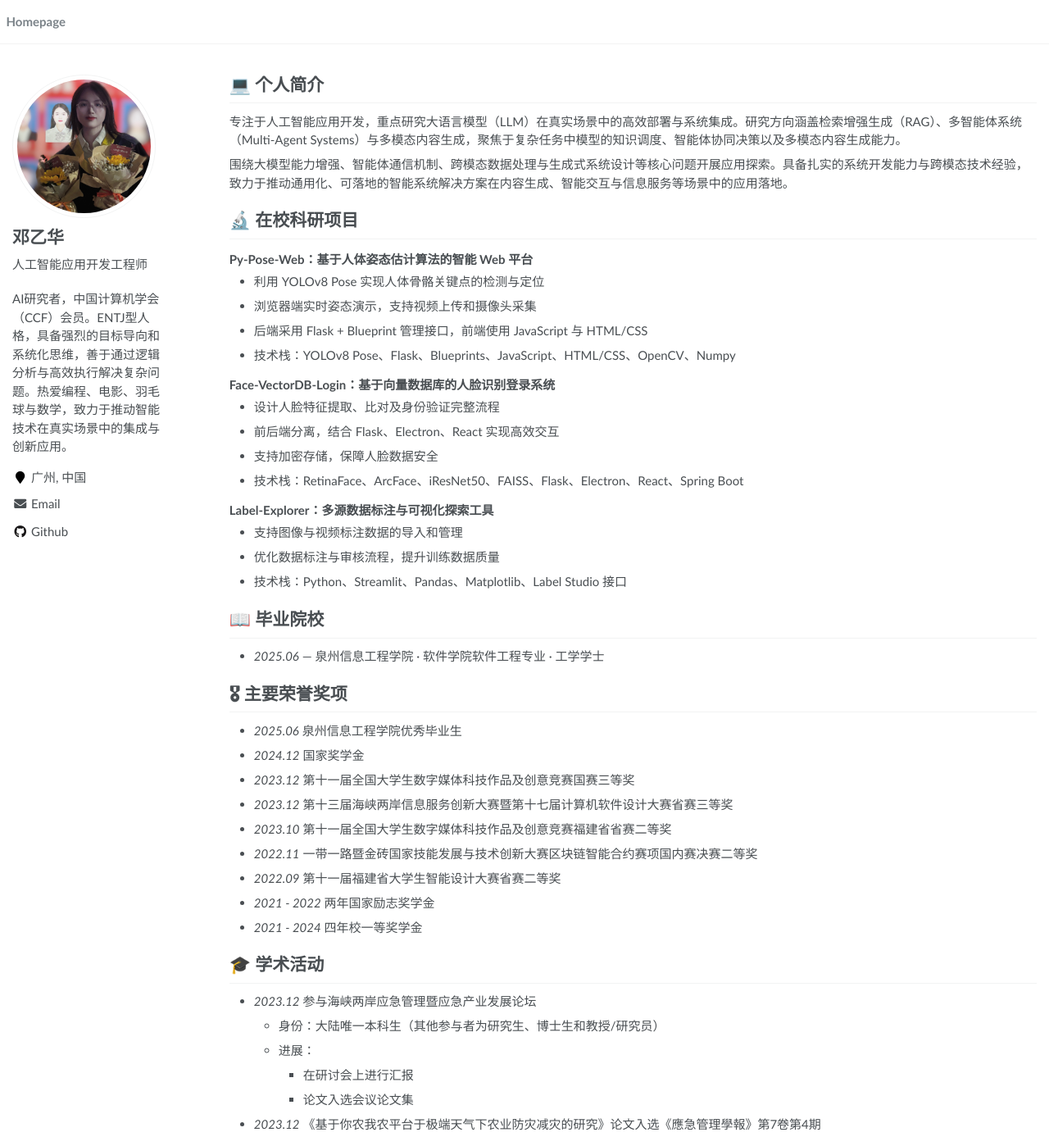
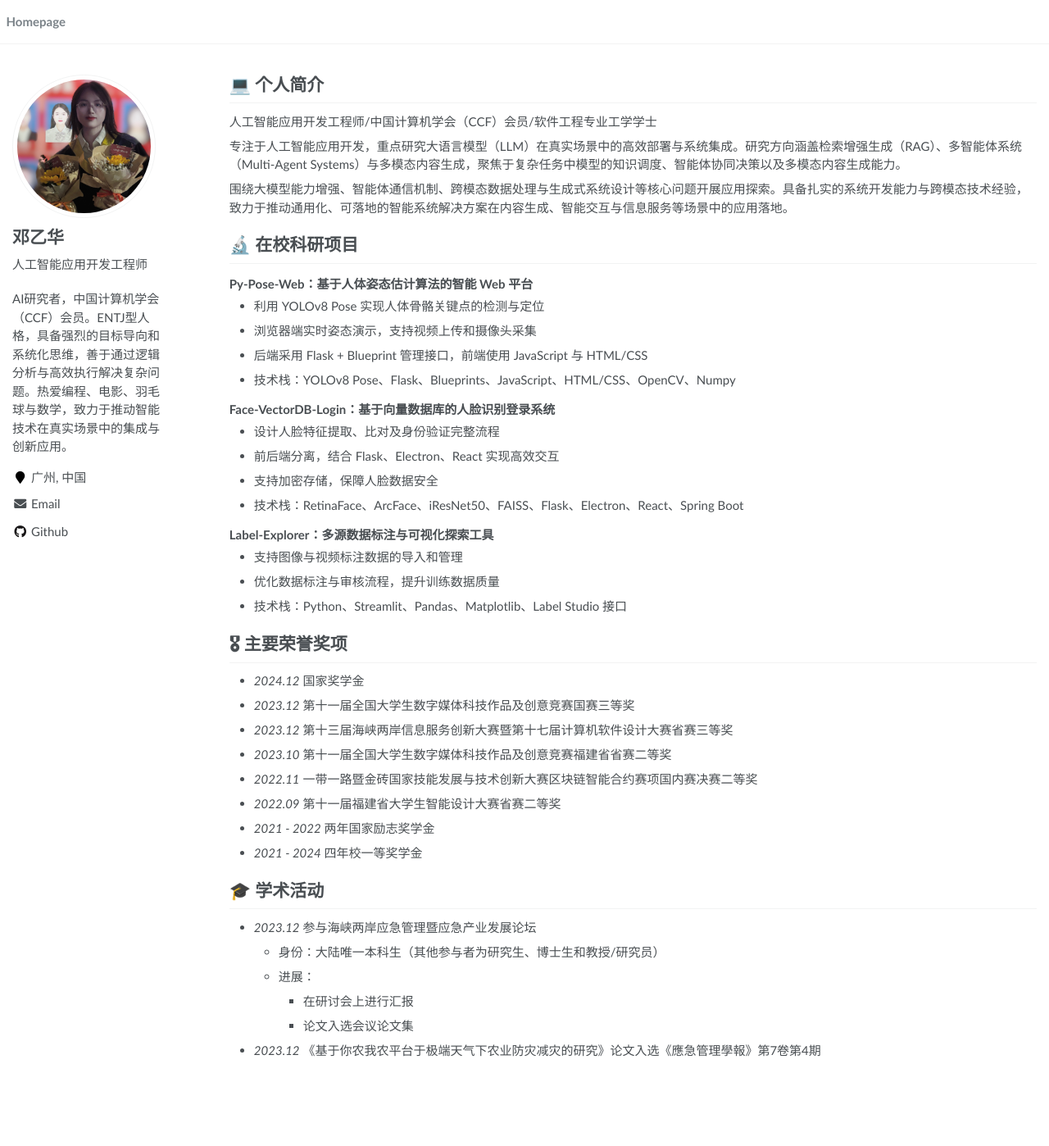
Before and after one commit to YolieDeng/YolieDeng.github.io, a Jekyll site: the page built from _pages/about.md, in a window 1280 px wide and 1398 px high. Shown: the whole window at 82% size. Built offline with Jekyll 4.4.1, drawn with Linux system fonts in a browser that asks for light colours.

Commit message:
✨ feat: 个人简介

```diff
--- a/_pages/about.md
+++ b/_pages/about.md
@@ -18,6 +18,8 @@ redirect_from:
 <span class='anchor' id='about-me'></span>
 
 # 💻 个人简介
+人工智能应用开发工程师/中国计算机学会（CCF）会员/软件工程专业工学学士
+
 专注于人工智能应用开发，重点研究大语言模型（LLM）在真实场景中的高效部署与系统集成。研究方向涵盖检索增强生成（RAG）、多智能体系统（Multi-Agent Systems）与多模态内容生成，聚焦于复杂任务中模型的知识调度、智能体协同决策以及多模态内容生成能力。
 
 围绕大模型能力增强、智能体通信机制、跨模态数据处理与生成式系统设计等核心问题开展应用探索。具备扎实的系统开发能力与跨模态技术经验，致力于推动通用化、可落地的智能系统解决方案在内容生成、智能交互与信息服务等场景中的应用落地。
@@ -42,11 +44,7 @@ redirect_from:
 - 技术栈：Python、Streamlit、Pandas、Matplotlib、Label Studio 接口
 
 
-# 📖 毕业院校
-- *2025.06* — 泉州信息工程学院 · 软件学院软件工程专业 · 工学学士
-
 # 🎖 主要荣誉奖项
-- *2025.06* 泉州信息工程学院优秀毕业生
 - *2024.12* 国家奖学金
 - *2023.12* 第十一届全国大学生数字媒体科技作品及创意竞赛国赛三等奖
 - *2023.12* 第十三届海峡两岸信息服务创新大赛暨第十七届计算机软件设计大赛省赛三等奖
```
